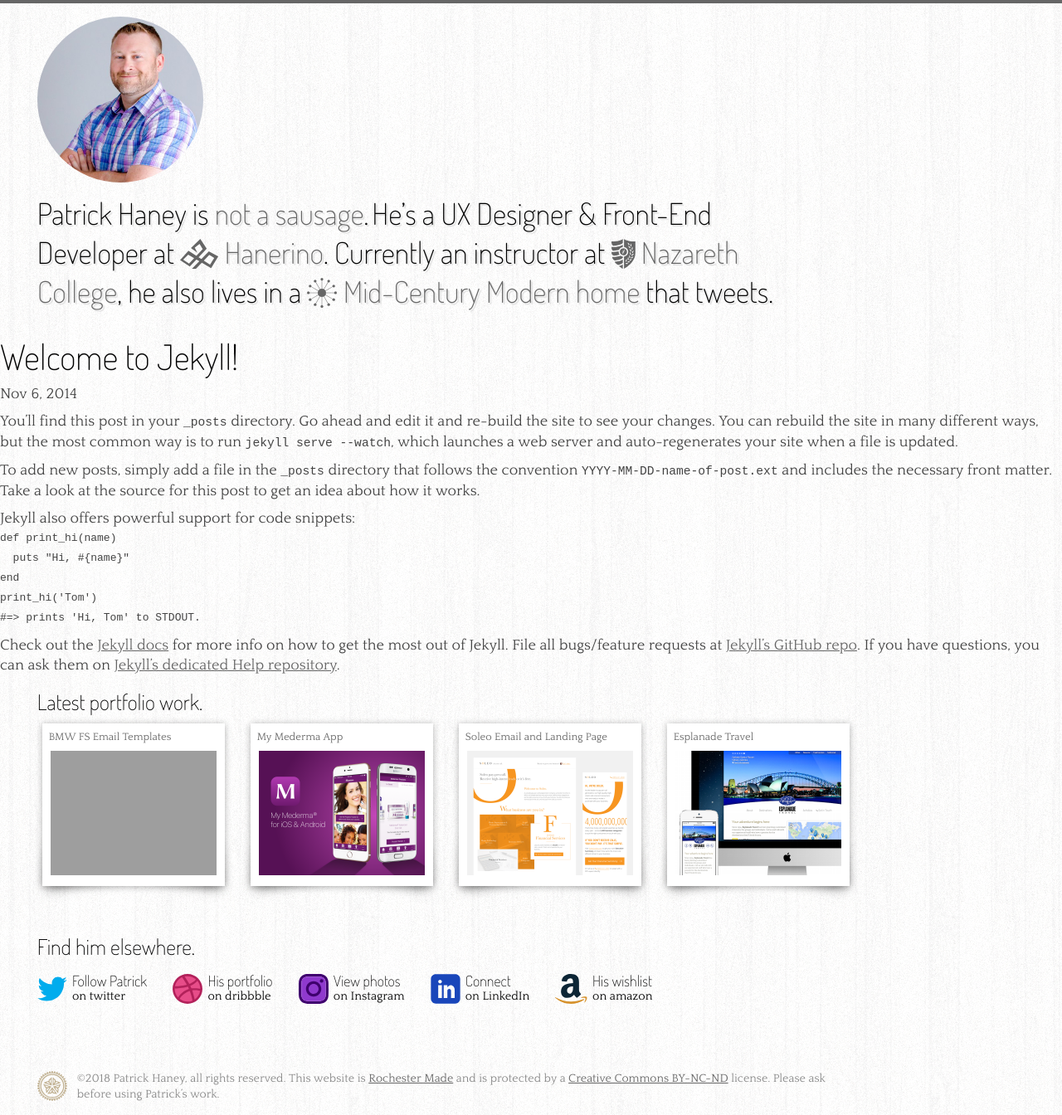
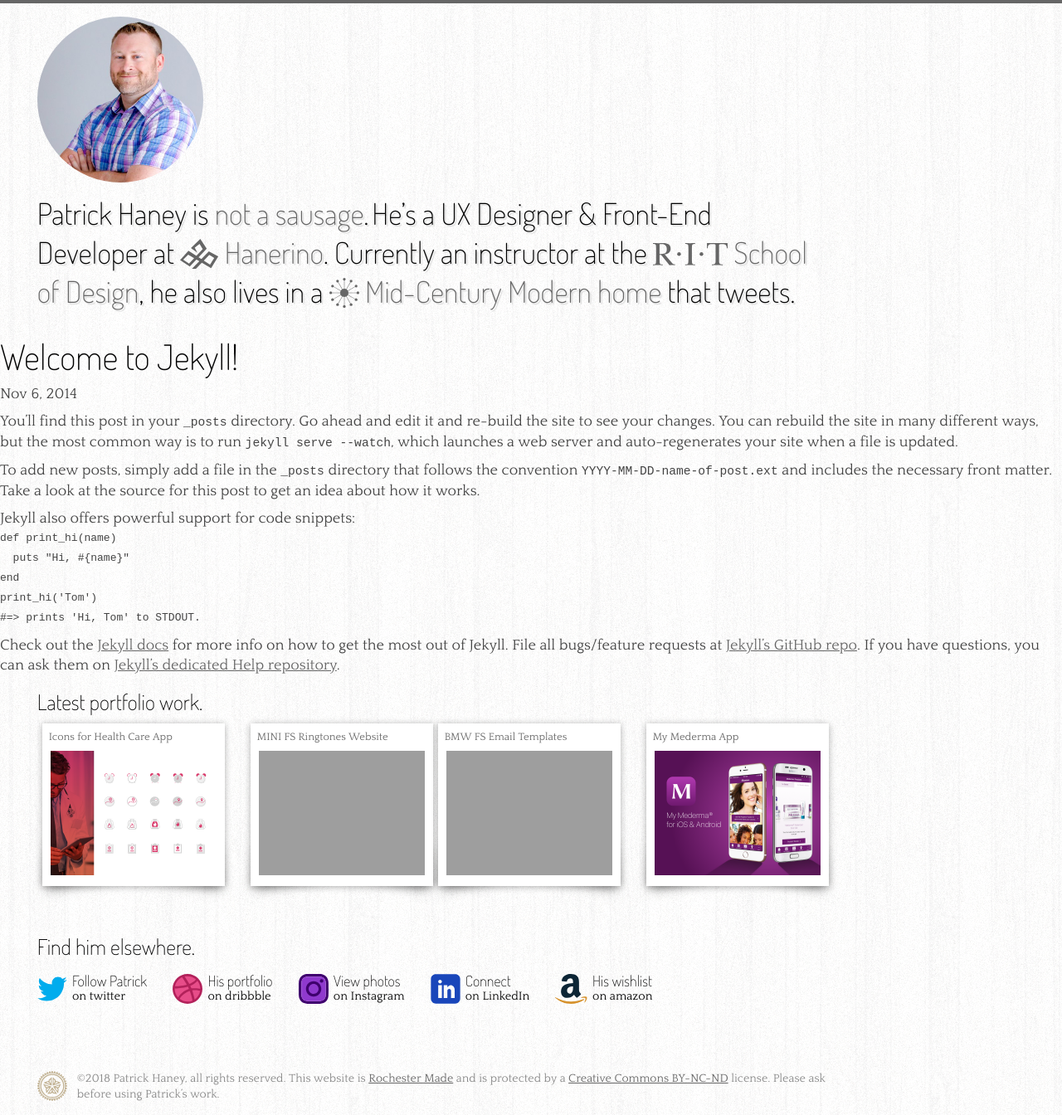
Before and after one commit to notasausage/notasausage.github.io, a Jekyll site: the page built from _posts/2014-11-06-welcome-to-jekyll.markdown, in a window 1280 px wide. Shown: the whole page at 83% size. Built offline with Jekyll 4.4.1, drawn with Linux system fonts in a browser that asks for light colours; grey boxes are pictures that could not be loaded.

Commit message:
Website updates
Teaching at RIT instead of Naz, fixed some links, added 2 new Dribbble screenshots.

```diff
--- a/_includes/dribbble.html
+++ b/_includes/dribbble.html
@@ -4,6 +4,18 @@
     </header>
 
     <section class="wrapper">
+        <div class="preview">
+            <a href="https://dribbble.com/shots/4863581-Icons-for-Health-Care-App">
+                <h4>Icons for Health Care App</h4>
+                <p><img src="/images/dribbble/health-care-app-icons.png" alt="Icons for Health Care App preview" title="Icons for Health Care App on dribbble" /></p>
+            </a>
+        </div>
+        <div class="preview last">
+            <a href="https://dribbble.com/shots/4309003-MINI-FS-Ringtones-Website">
+                <h4>MINI FS Ringtones Website</h4>
+                <p><img src="/images/dribbble/mini-fs-ringtones-website.gif" alt="MINI FS Ringtones Website preview" title="MINI FS Ringtones Website on dribbble" /></p>
+            </a>
+        </div>
         <div class="preview">
             <a href="https://dribbble.com/shots/3115598-BMW-FS-Email-Templates">
                 <h4>BMW FS Email Templates</h4>
@@ -16,17 +28,5 @@
                 <p><img src="/images/dribbble/my-mederma-app.png" alt="My Mederma App preview" title="My Mederma App on dribbble" /></p>
             </a>
         </div>
-        <div class="preview">
-            <a href="https://dribbble.com/shots/2677198-Soleo-Email-and-Landing-Page">
-                <h4>Soleo Email and Landing Page</h4>
-                <p><img src="/images/dribbble/soleo-website-email.png" alt="Soleo Email and Landing Page preview" title="Soleo Email and Landing Page on dribbble" /></p>
-            </a>
-        </div>
-        <div class="preview last">
-            <a href="https://dribbble.com/shots/1902613-Esplanade-Travel">
-                <h4>Esplanade Travel</h4>
-                <p><img src="/images/dribbble/esplanade-travel-website.png" alt="Esplanade Travel preview" title="Esplanade Travel on dribbble" /></p>
-            </a>
-        </div>
     </section>
 </aside>
--- a/_includes/header.html
+++ b/_includes/header.html
@@ -8,9 +8,9 @@
     </nav>
 
     <article class="wrapper" id="bio">
-        <h1>Patrick Haney is <a href="http://notasausage.com">not a sausage</a>.</h1>
+        <h1>Patrick Haney is <a href="https://www.google.com/search?q=notasausage" target="_blank">not a sausage</a>.</h1>
         <p>
-            He&#8217;s a UX Designer &amp; Front-End Developer at <a href="http://hanerino.com" id="bio-hanerino" class="bio-link">{% include svg-hanerino.html %}Hanerino</a>. Currently an instructor at <a href="http://naz.edu" id="bio-naz" class="bio-link">{% include svg-nazareth.html %}Nazareth College</a>, he also lives in a <a href="http://twitter.com/midmodernized" id="bio-midmodernized" class="bio-link">{% include svg-midmodernized.html %}Mid-Century Modern home</a> that tweets.
+            He&#8217;s a UX Designer &amp; Front-End Developer at <a href="http://hanerino.com" id="bio-hanerino" class="bio-link">{% include svg-hanerino.html %}Hanerino</a>. Currently an instructor at the <a href="http://artdesign.rit.edu/schools/design" id="bio-rit" class="bio-link">{% include svg-rit.html %}School of Design</a>, he also lives in a <a href="http://twitter.com/midmodernized" id="bio-midmodernized" class="bio-link">{% include svg-midmodernized.html %}Mid-Century Modern home</a> that tweets.
         </p>
     </article>
 </header>
--- /dev/null
+++ b/_includes/svg-rit.html
@@ -0,0 +1,10 @@
+<svg viewBox="0 0 204 61" xmlns="http://www.w3.org/2000/svg">
+    <title>Rochester Institute of Technology</title>
+    <g id="rit-logo" stroke="none" stroke-width="1" fill="none" fill-rule="evenodd">
+        <path d="M31.659,30.701 C40.695,29.881 48.18,24.87 48.18,15.037 C48.18,2.374 37.682,0 27.284,0 C23.455,0.093 19.527,0.279 15.697,0.365 C10.497,0.278 5.201,0.092 0,0 L0,2.1 C2.92,2.1 6.752,2.007 7.758,5.197 C8.577,7.658 8.577,14.398 8.577,17.308 L8.577,42.997 C8.577,45.917 8.577,52.657 7.758,55.117 C6.752,58.213 2.92,58.213 0,58.213 L0,60.305 C4.564,60.215 9.126,60.033 13.684,59.942 C18.066,60.033 22.357,60.215 26.549,60.305 L26.549,58.213 C23.629,58.213 19.89,58.304 18.798,55.117 C17.972,52.657 17.972,45.917 17.972,42.997 L17.972,32.252 C22.81,32.252 22.443,32.798 25.457,36.258 L40.603,55.027 L44.893,60.305 C47.171,60.215 49.452,60.033 51.735,59.942 C54.476,60.033 57.209,60.215 59.946,60.305 L59.946,58.213 C55.291,57.481 53.923,56.21 50.999,52.839 L31.659,30.701 M17.975,6.014 C17.975,5.012 17.792,3.28 18.981,2.734 C19.8,2.372 23.818,2.644 24.907,2.644 C33.123,2.644 37.682,8.292 37.682,16.31 C37.682,29.516 29.379,29.789 17.971,29.789 L17.971,6.014 L17.975,6.014" id="rit-r" fill="#F36E21"></path>
+        <path d="M96.595,42.998 C96.595,45.918 96.595,52.658 95.685,55.118 C94.496,58.214 90.751,58.214 87.837,58.214 L87.837,60.306 C92.396,60.216 97.05,60.033 101.612,59.943 C105.994,60.033 110.465,60.216 114.75,60.306 L114.75,58.214 C111.829,58.214 108.091,58.214 106.902,55.118 C105.993,52.658 105.993,45.918 105.993,42.998 L105.993,17.309 C105.993,14.399 105.993,7.658 106.902,5.198 C108.091,2.101 111.829,2.101 114.75,2.101 L114.75,0.001 C110.191,0.094 105.624,0.28 100.975,0.366 C96.593,0.279 92.218,0.093 87.836,0.001 L87.836,2.101 C90.75,2.101 94.495,2.101 95.684,5.198 C96.594,7.659 96.594,14.399 96.594,17.309 L96.594,42.998" id="rit-i" fill="#F36E21"></path>
+        <path d="M203.065,0.001 L147.044,0.001 L147.044,14.212 L149.142,14.212 C149.505,3.377 153.887,2.918 162.916,2.918 C166.571,2.918 170.583,2.644 170.583,5.379 L170.583,48.556 C170.583,55.302 169.305,57.853 160.456,58.215 L160.456,60.307 C165.382,60.217 170.121,60.034 174.965,59.944 C179.983,60.034 185.093,60.217 190.11,60.307 L190.11,58.215 C181.254,57.853 179.983,55.302 179.983,48.556 L179.983,5.378 C179.983,2.461 185.457,2.917 188.832,2.917 C197.409,2.917 200.875,5.284 201.427,14.211 L203.887,14.211 L203.065,0.001" id="rit-t" fill="#F36E21"></path>
+        <circle class="rit-dot" fill="#F36E21" fill-rule="nonzero" cx="71" cy="30" r="5"></circle>
+        <circle class="rit-dot" fill="#F36E21" fill-rule="nonzero" cx="132" cy="30" r="5"></circle>
+    </g>
+</svg>
--- a/_sass/_layout.scss
+++ b/_sass/_layout.scss
@@ -193,6 +193,13 @@
             // }
         }
 
+        &#bio-rit {
+            svg {
+                height: .75em;
+                padding-bottom: .21em;
+            }
+        }
+
         &#bio-partners:hover {
             color: #EF7622;
 
@@ -223,6 +230,17 @@
             rect,
             circle {
                 fill: #1946BA;
+            }
+        }
+
+        &#bio-rit:hover {
+            color: #F36E21;
+
+            path,
+            polygon,
+            rect,
+            circle {
+                fill: #F36E21;
             }
         }
 
--- a/index.html
+++ b/index.html
@@ -9,10 +9,10 @@
 
     <article class="wrapper">
         <p>
-            Patrick lives in Rochester, NY with his wonderful wife <a href="http://jennamarino.com" title="Jenna Marino">Jenna</a> and his <strike>annoying</strike> mischievous dog <a href="http://twitter.com/milothedog" title="Milo the dog on Twitter">Milo</a>. He&#8217;s been designing &amp; developing for the web since the <strong>Great Browser Wars</strong>&trade; of the 90s, when Apple was building <a href="http://shrineofapple.com/blog/2011/10/11/newton-messagepad-130/" title="Apple Newton MessagePad on Shrine of Apple">Newtons</a> instead of iPhones. He enjoys <a href="http://lanyrd.com/profile/notasausage/" title="Patrick's profile on Lanyrd">attending and speaking at conferences</a>, where you can often find him wearing his <!-- <a href="http://ispatrickwearingakernsweatshirt.com" title="Is Patrick wearing a KERN sweatshirt?"> -->KERN&nbsp;sweatshirt.
+            Patrick lives in Rochester, NY with his wonderful wife <a href="http://jennamarino.com" title="Jenna Marino" target="_blank">Jenna</a> and his <strike>annoying</strike> mischievous dog <a href="https://twitter.com/milothedog" title="Milo the dog on Twitter" target="_blank">Milo</a>. He&#8217;s been designing &amp; developing for the web since the <strong>Great Browser Wars</strong>&trade; of the 90s, when Apple was building <a href="https://everymac.com/systems/apple/messagepad/stats/newton_mp_130.html" title="Apple Newton MessagePad on EveryMac.com" target="_blank">Newtons</a> instead of iPhones. He enjoys <a href="https://www.slideshare.net/notasausage" title="Patrick's profile on SlideShare" target="_blank">attending and speaking at conferences</a>, where you can often find him wearing his <!-- <a href="http://ispatrickwearingakernsweatshirt.com" title="Is Patrick wearing a KERN sweatshirt?"> -->KERN&nbsp;sweatshirt.
         </p>
         <p>
-            Download <a href="/assets/resume-patrick-haney.pdf">Patrick&#8217;s resume</a> or view his <a href="https://www.linkedin.com/in/patrickhaney">LinkedIn profile</a>.
+            Download <a href="/assets/resume-patrick-haney.pdf">Patrick&#8217;s resume</a> or view his <a href="https://www.linkedin.com/in/patrickhaney" target="_blank">LinkedIn profile</a>.
         </p>
     </article>
 
```
Also changed, not shown: images/dribbble/health-care-app-icons.png (added), images/logo-rit.svg (added), 1 other file.
